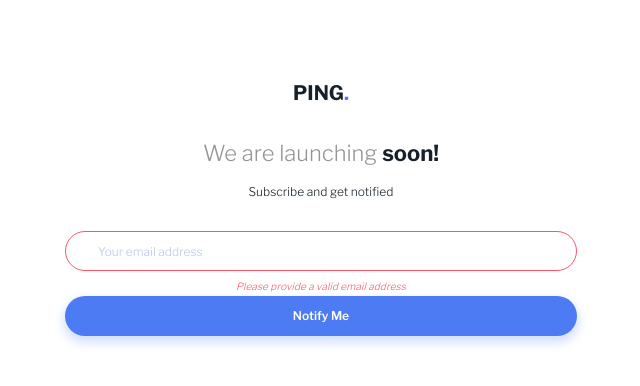
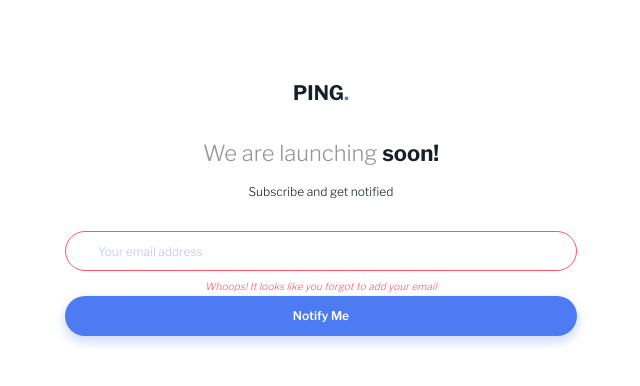
Before and after one commit to gn01675522/FM-ping_single-column-coming-soon, a website: page index.html in a window 1280 px wide. Both pictures are taken after a click on the button "Notify Me". Shown: the top 386 px of the page, 319-959 px from the left. Drawn offline with nearby package versions, Linux system fonts and the light colour scheme.

Commit message:
modify rwd style

```diff
--- a/index.js
+++ b/index.js
@@ -9,7 +9,11 @@ const submitForChecked = () => {
 
   const emailValue = emailInput.value;
 
-  if (!regex.test(emailValue)) {
+  if (emailValue.trim().length === 0) {
+    emailInput.classList.remove("submit-success");
+    emailInput.classList.add("submit-error");
+    message.textContent = "Whoops! It looks like you forgot to add your email";
+  } else if (!regex.test(emailValue)) {
     emailInput.classList.remove("submit-success");
     emailInput.classList.add("submit-error");
     message.textContent = "Please provide a valid email address";
--- a/stylesheets/index.css
+++ b/stylesheets/index.css
@@ -18,6 +18,7 @@ main {
   flex-direction: column;
   gap: 32px;
   text-align: center;
+  align-items: center;
   margin-bottom: 72px;
 }
 
@@ -55,6 +56,11 @@ main {
   font-weight: 300;
   line-height: 15px;
   color: var(--font-primary);
+}
+
+.ping__notify-content-form {
+  width: 100%;
+  max-width: 637px;
 }
 
 .ping__notify-content-input {
@@ -270,11 +276,11 @@ main {
   }
 
   .ping__notify-content-form-group {
-    width: 100%;
     text-align: start;
   }
 
   .ping__notify-content-input {
+    width: 421px;
     height: 56px;
     padding: 18px 30px;
     margin-bottom: unset;
@@ -300,6 +306,7 @@ main {
   .ping__notify-content-btn {
     width: 200px;
     height: 56px;
+    flex: 1;
     font-size: 16px;
     line-height: 19px;
   }
```
Also changed, not shown: README-template.md (deleted), README.md, screenshot1.jpg (added), screenshot2.jpg (added).
